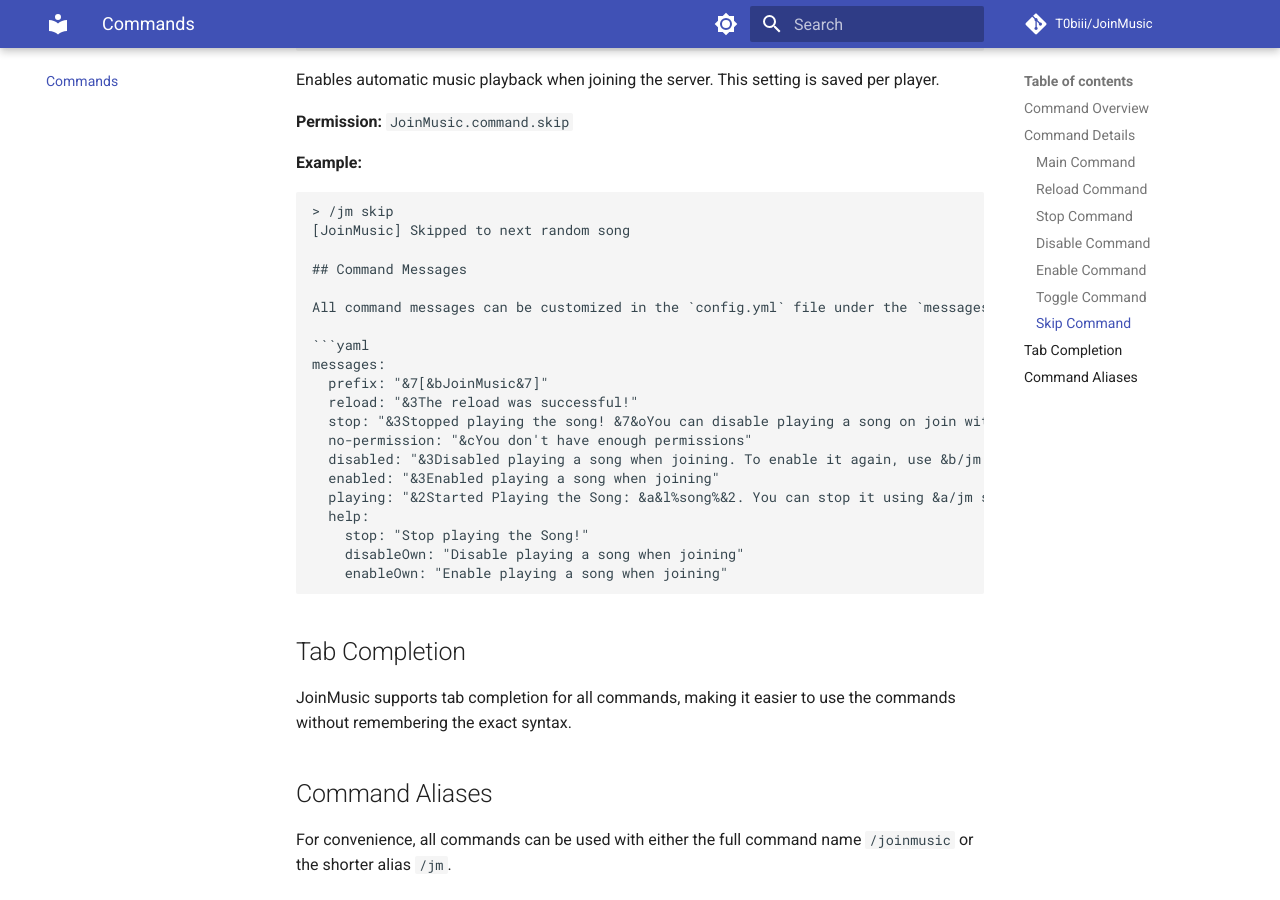
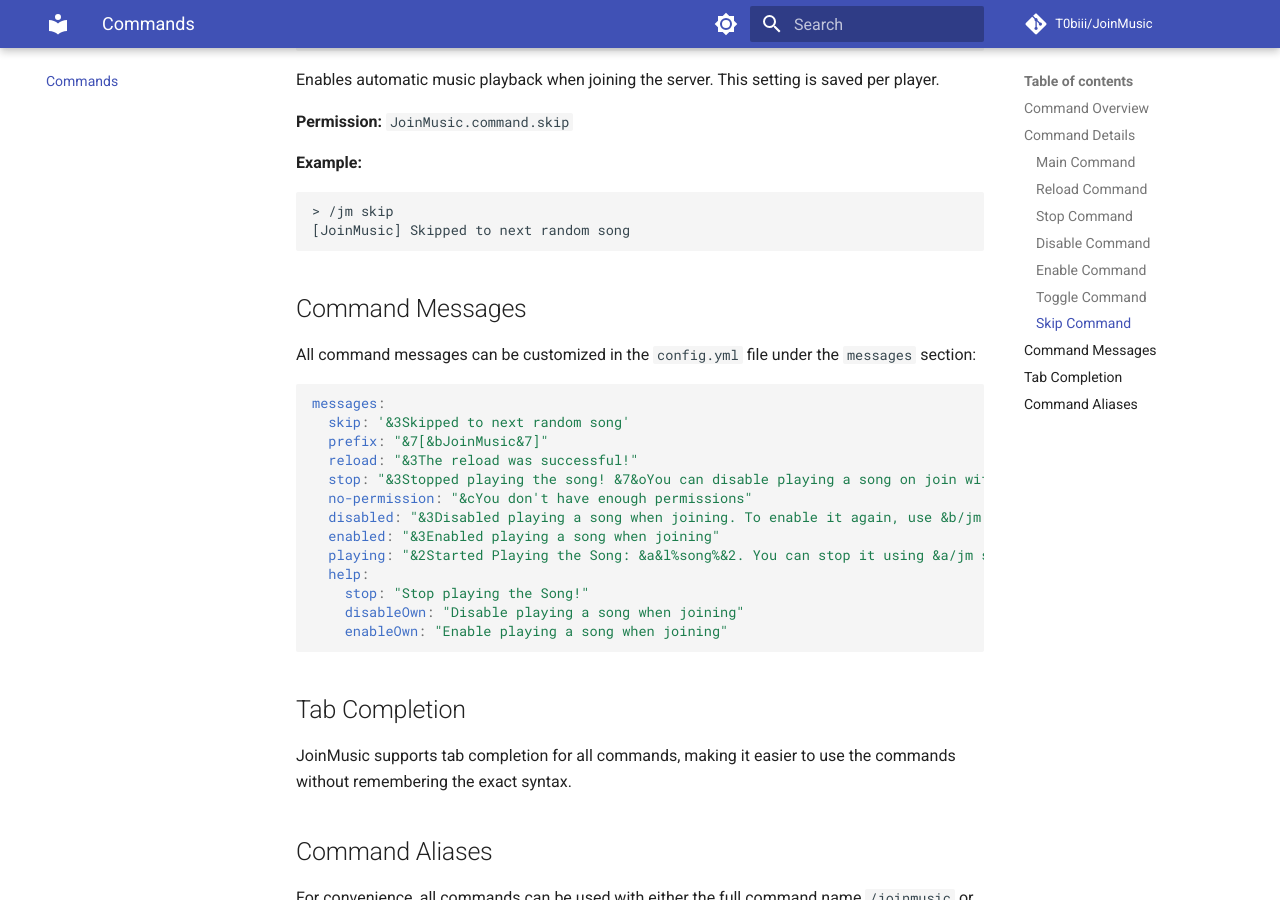
Before and after one commit to T0biii/JoinMusic, an MkDocs documentation site: the page built from docs/commands.md, in a window 1280 px wide and 900 px high, scrolled down 3054 px. Built offline with MkDocs 1.6.1 and Material for MkDocs 9.7.7, drawn with Linux system fonts in a browser that asks for light colours; comment, search, counter and statistics services are not loaded.

Commit message:
Update commands.md

````diff
--- a/docs/commands.md
+++ b/docs/commands.md
@@ -118,13 +118,14 @@ Enables automatic music playback when joining the server. This setting is saved
 ```
 > /jm skip
 [JoinMusic] Skipped to next random song
-
+```
 ## Command Messages
 
 All command messages can be customized in the `config.yml` file under the `messages` section:
 
 ```yaml
 messages:
+  skip: '&3Skipped to next random song'
   prefix: "&7[&bJoinMusic&7]"
   reload: "&3The reload was successful!"
   stop: "&3Stopped playing the song! &7&oYou can disable playing a song on join with &b&o/jm disable"
````
